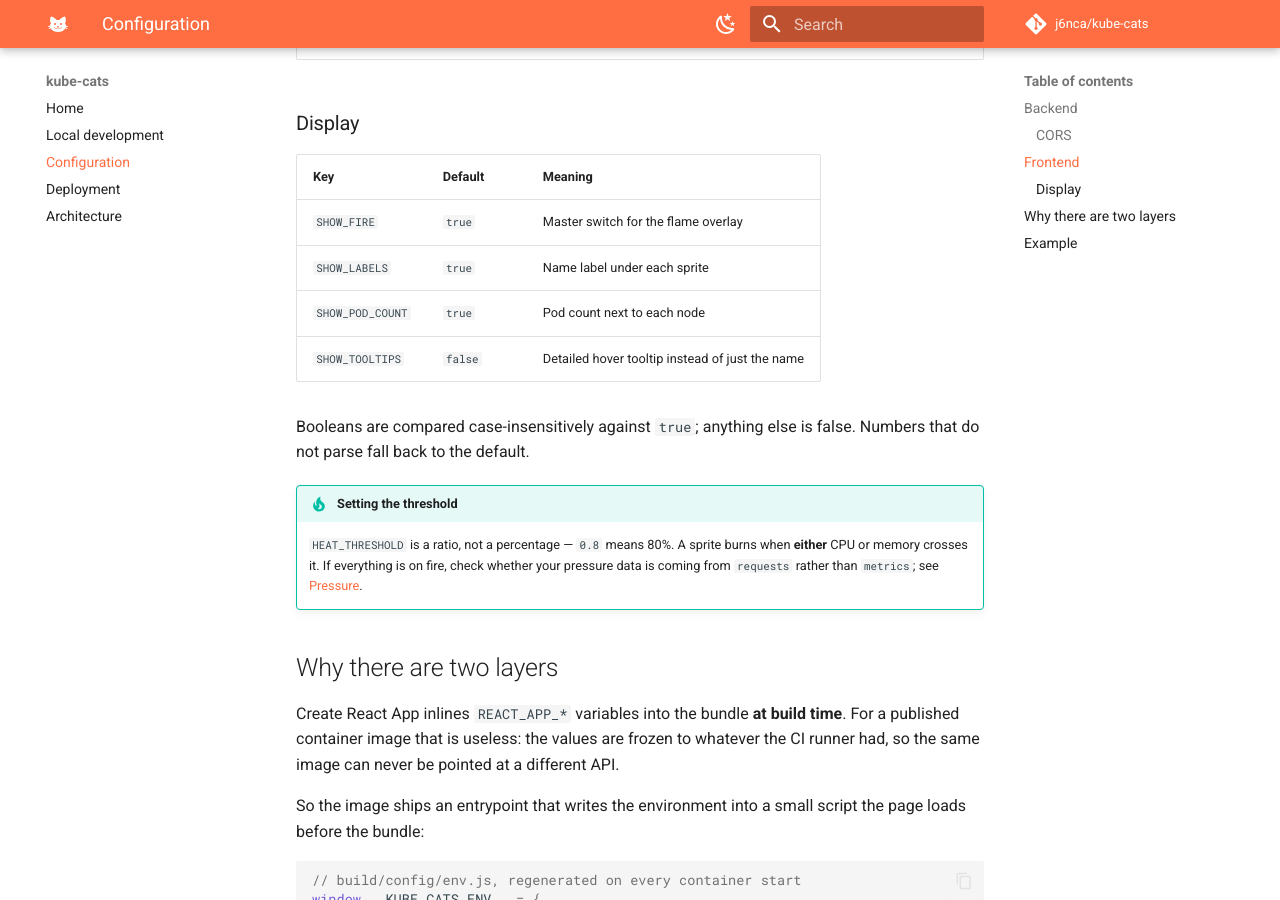
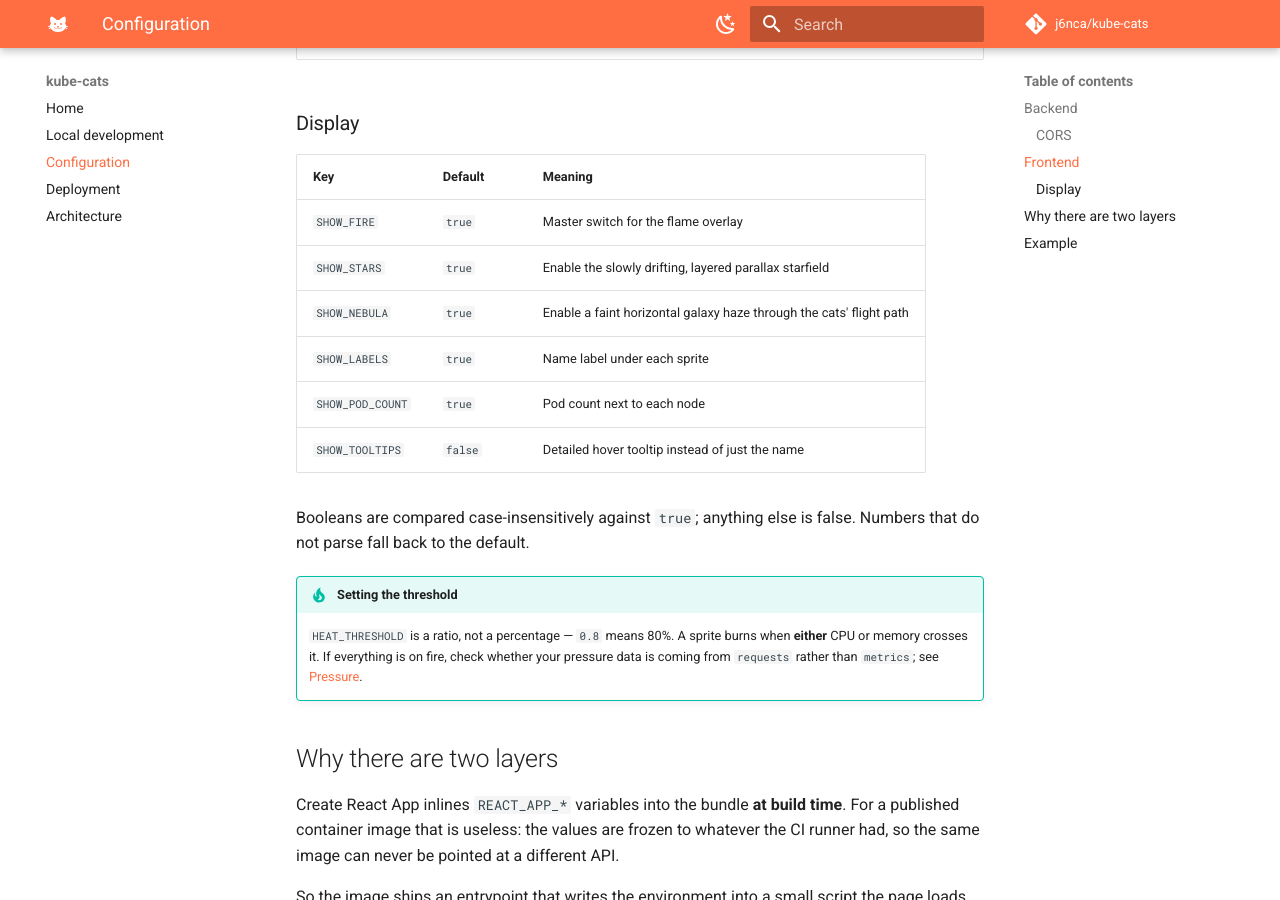
Before and after one commit to j6nca/kube-cats, an MkDocs documentation site: the page built from docs/configuration.md, in a window 1280 px wide and 900 px high, scrolled down 1722 px. Built offline with MkDocs 1.6.1 and Material for MkDocs 9.7.7, drawn with Linux system fonts in a browser that asks for light colours; comment, search, counter and statistics services are not loaded.

Commit message:
feat(web): integrate global space effects

```diff
--- a/docs/configuration.md
+++ b/docs/configuration.md
@@ -61,6 +61,8 @@ The frontend resolves each setting through three layers, first match wins:
 | Key | Default | Meaning |
 | --- | --- | --- |
 | `SHOW_FIRE` | `true` | Master switch for the flame overlay |
+| `SHOW_STARS` | `true` | Enable the slowly drifting, layered parallax starfield |
+| `SHOW_NEBULA` | `true` | Enable a faint horizontal galaxy haze through the cats' flight path |
 | `SHOW_LABELS` | `true` | Name label under each sprite |
 | `SHOW_POD_COUNT` | `true` | Pod count next to each node |
 | `SHOW_TOOLTIPS` | `false` | Detailed hover tooltip instead of just the name |
```
